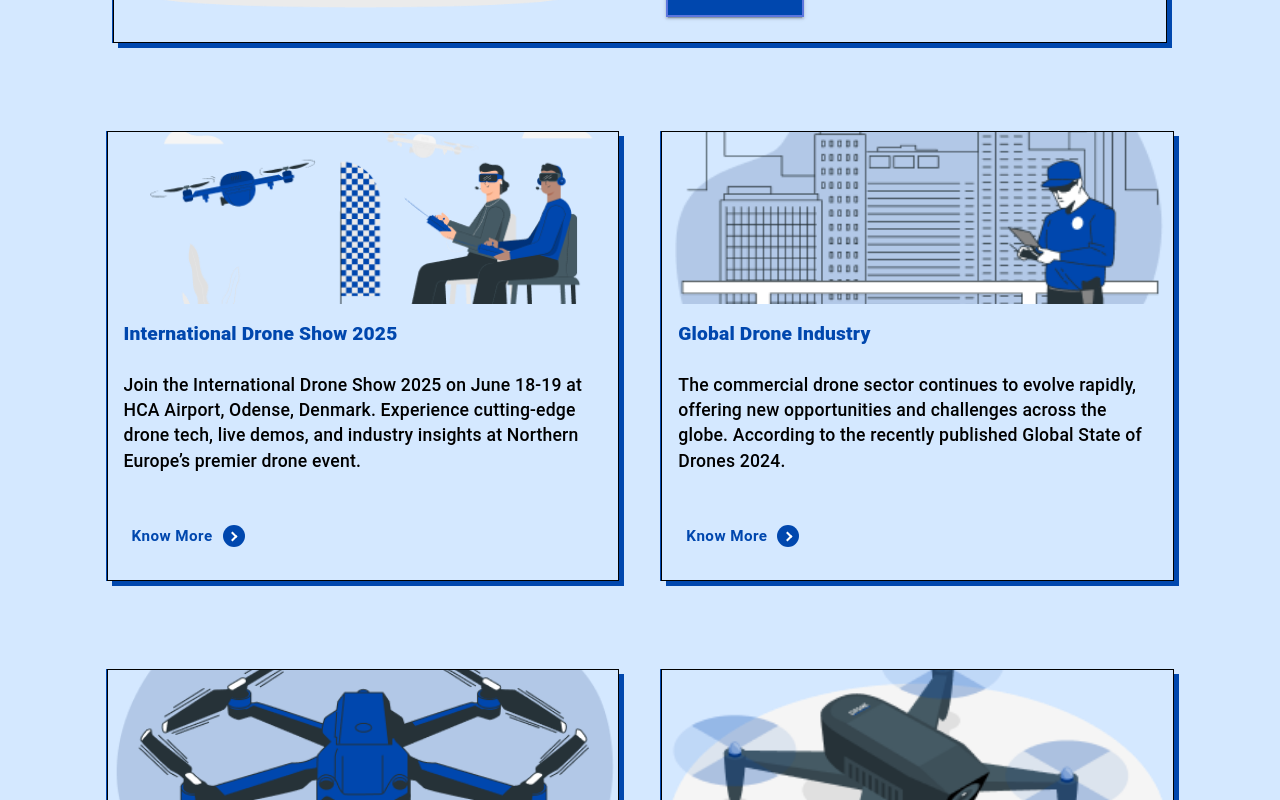
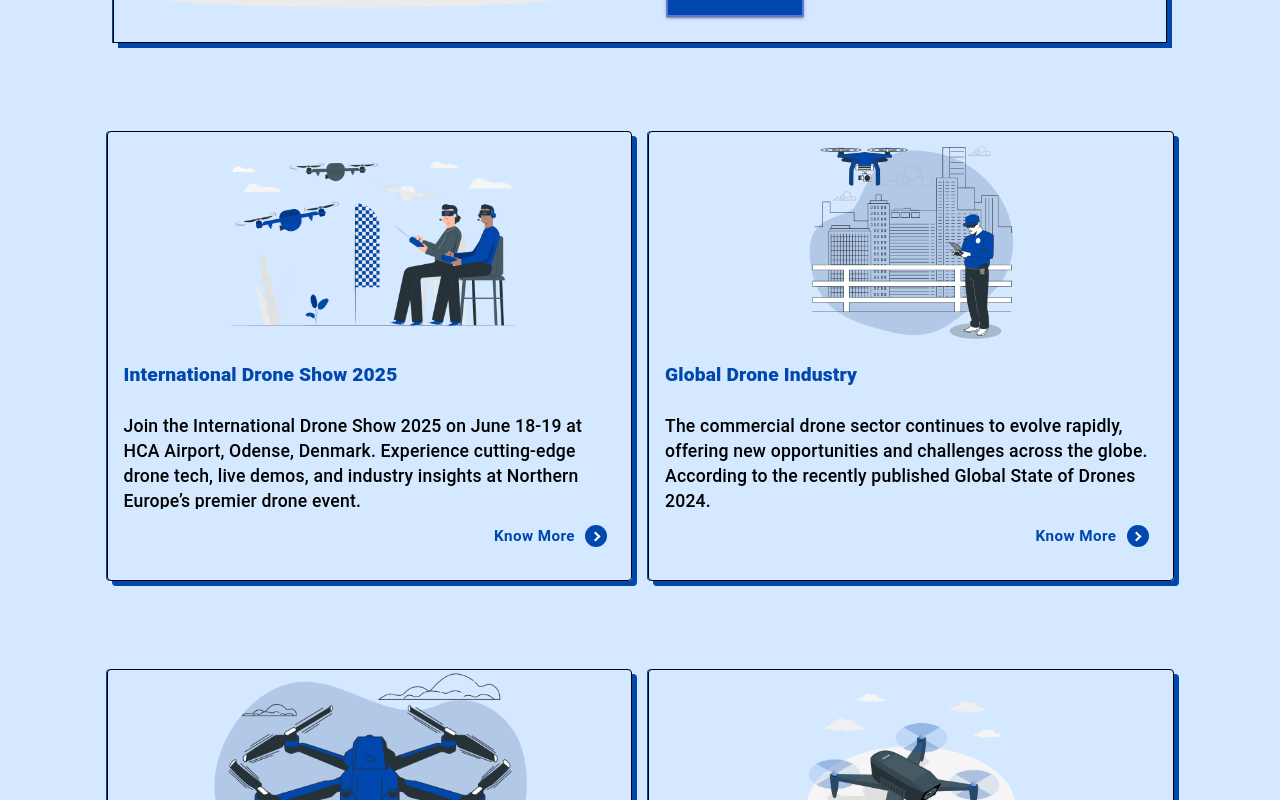
Before and after one commit to ParamJadvani/Vymanika_Aerospace, a React (Vite) app: page /blog in a window 1280 px wide. Shown: the part 1040-1840 px from the top of the page. Built offline with nearby package versions, Linux system fonts and the light colour scheme.

Commit message:
update ui

```diff
--- a/src/components/Banner.jsx
+++ b/src/components/Banner.jsx
@@ -4,7 +4,13 @@ import "/src/css/banner.css";
 import cloud from "/src/assets/Image PNG/freepik--Cloud--inject-73.png";
 import { useTheme } from "@emotion/react";
 
-const Banner = ({ image, contentDiv, reverse = false, bigImage = false }) => {
+const Banner = ({
+  image,
+  contentDiv,
+  reverse = false,
+  bigImage = false,
+  margin = true,
+}) => {
   const theme = useTheme();
   const isLargeScreen = useMediaQuery(theme.breakpoints.up("lg"));
   const bannerClass = bigImage
@@ -22,6 +28,7 @@ const Banner = ({ image, contentDiv, reverse = false, bigImage = false }) => {
             lg: theme.values.desktop,
             xl: "xl",
             position: "relative",
+            height: "60vh",
           },
         }}
       >
@@ -103,6 +110,7 @@ const Banner = ({ image, contentDiv, reverse = false, bigImage = false }) => {
             },
             alignItems: "center",
             height: "100%",
+            // marginTop: margin ? 30 : 0,
           }}
         >
           {/* Image */}
@@ -112,10 +120,13 @@ const Banner = ({ image, contentDiv, reverse = false, bigImage = false }) => {
             alt="Banner"
             className={bannerClass}
             zIndex="123"
+            sx={{
+              objectFit: "contain",
+            }}
           />
 
           {/* Content */}
-          <Box sx={{ flex: 1, zIndex: 120 }}>{contentDiv}</Box>
+          <Box sx={{ zIndex: 120 }}>{contentDiv}</Box>
         </Box>
 
         {/* Bottom Cloud Boxes */}
--- a/src/components/BlogSections/BlogBanner_2.jsx
+++ b/src/components/BlogSections/BlogBanner_2.jsx
@@ -14,11 +14,6 @@ const BlogBanner_2 = ({ bigImage = true }) => {
   const theme = useTheme();
   const isLargeScreen = useMediaQuery(theme.breakpoints.up("lg"));
   const isSmallScreen = useMediaQuery(theme.breakpoints.down("sm"));
-  const bannerClass = bigImage
-    ? isLargeScreen
-      ? "banner-image-big"
-      : "banner-image"
-    : "banner-image";
 
   return (
     <Box
@@ -70,10 +65,13 @@ const BlogBanner_2 = ({ bigImage = true }) => {
               component="img"
               src={image}
               alt="Banner"
-              className={bannerClass}
               sx={{
                 objectFit: "cover", // Ensure the image scales appropriately
-                width: "100%",
+                width: {
+                  lg: "100%",
+                  md: "450px",
+                  xs: "100%",
+                },
                 height: "100%",
               }}
             />
--- a/src/components/BlogSections/BlogGrid.jsx
+++ b/src/components/BlogSections/BlogGrid.jsx
@@ -45,13 +45,9 @@ const BlogGrid = ({ blogData = [] }) => {
           <Card
             key={index}
             sx={{
-              width: {
-                xs: "100%", // Full width on small screens
-                md: "48%", // Slightly less than half on larger screens
-                lg: "48%",
-              },
+              width: "100%",
               backgroundColor: "transparent",
-              border: "1px solid #000000",
+              border: "1px solid black",
               boxShadow:
                 "5px 5px 0px rgba(0, 71, 174,1), -1px 0px 0px rgba(0, 71, 174,1)",
               position: "relative",
@@ -64,7 +60,7 @@ const BlogGrid = ({ blogData = [] }) => {
                 md: "450px", // Fixed height on medium screens
                 xl: "600px", // Larger height on xl screens
               },
-              borderRadius: "0px",
+              borderRadius: "1px solid black",
             }}
           >
             {/* Image Section */}
@@ -75,10 +71,11 @@ const BlogGrid = ({ blogData = [] }) => {
                 alignItems: "center",
                 width: "100%",
                 height: {
-                  xs: "300px", // Default height for image
+                  xs: "100%", // Default height for image
                   xl: "100%", // Increase image height on xl screens
                 },
-                overflow: "hidden", // Ensure no overflow
+                overflow: "hidden",
+                objectFit: "cover",
               }}
             >
               <CardMedia
@@ -86,7 +83,7 @@ const BlogGrid = ({ blogData = [] }) => {
                 src={item.image}
                 alt={item.title}
                 sx={{
-                  objectFit: "cover", // Ensures the image covers the area
+                  objectFit: "contain", // Ensures the image covers the area
                   width: "100%", // Fill the width of the container
                   height: "100%", // Fill the height of the container
                   imageRendering: "auto", // Avoids blurry images
@@ -159,9 +156,9 @@ const BlogGrid = ({ blogData = [] }) => {
                 sx={{
                   display: "flex",
                   flexDirection: "column", // Stack vertically to ensure alignment
-                  alignItems: "flex-start", // Align the button to the start
+                  alignItems: "flex-end", // Align the button to the start
                   width: "100%",
-                  marginTop: "auto", // Pushes the button to the bottom
+                  marginTop: "auto",
                 }}
               >
                 <Button
--- a/src/css/banner.css
+++ b/src/css/banner.css
@@ -1,11 +1,34 @@
 /* banner.css */
 
 /* Default image styles */
+.banner-image {
+  max-width: 100% !important;
+  object-fit: contain !important;
+  height: auto !important;
+}
 
 /* Media query for 900px to 1200px */
 @media (min-width: 900px) and (max-width: 1200px) {
   .banner-image {
+    height: 500px !important; /* Apply custom height for this range */
+  }
+}
+/* Larger screens */
+@media (min-width: 1200px) and (max-width: 1536px) {
+  .banner-image {
+    height: 400px !important; /* Default height for large screens */
+  }
+  .banner-image-big {
+    height: 450px !important; /* Default height for large screens */
+  }
+}
+@media (min-width: 1536px) {
+  .banner-image {
+    height: 500px !important;
     width: 500px !important;
+  }
+  .banner-image-big {
+    height: 550px !important; /* Default height for large screens */
   }
 }
 
```
